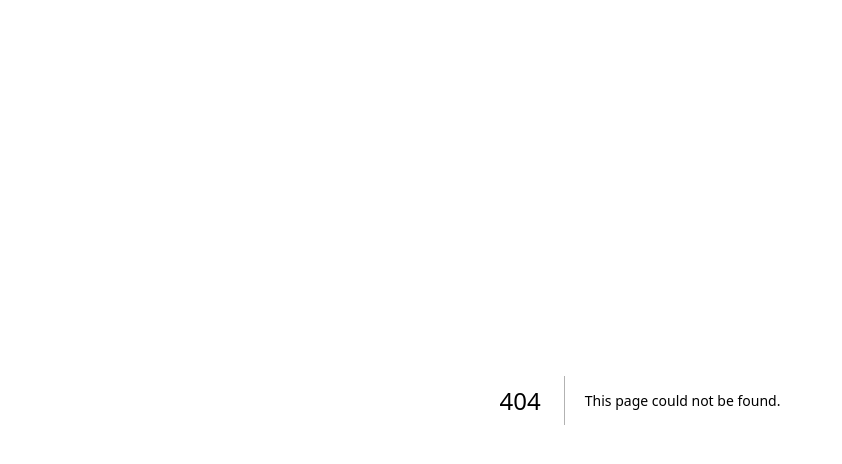
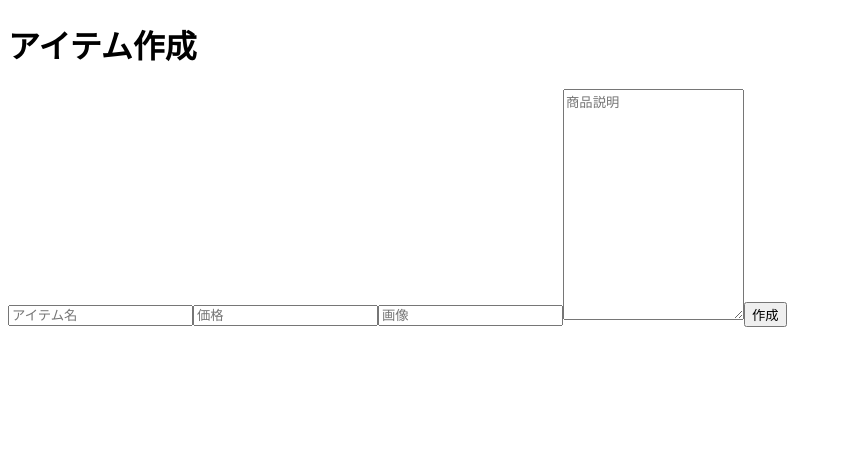
Before and after one commit to 5hvn5vk3/next-market, a Next.js app: page /item/create in a window 1280 px wide. Before the commit this address had no page. Shown: the top 464 px of the page, without its empty margins (0-842 px from the left). Built offline with nearby package versions, Linux system fonts and the light colour scheme.

Commit message:
feat: アイテム追加ページ

```diff
--- /dev/null
+++ b/src/app/item/create/page.js
@@ -0,0 +1,86 @@
+"use client";
+import { useState } from "react";
+import { useRouter } from "next/navigation";
+
+const CreateItem = () => {
+    const [title, setTitle] = useState("");
+    const [price, setPrice] = useState("");
+    const [image, setImage] = useState("");
+    const [description, setDescription] = useState("");
+
+    const router = useRouter();
+
+    const handleSubmit = async (e) => {
+        e.preventDefault();
+        try {
+            const response = await fetch(
+                "http://localhost:3000/api/item/create",
+                {
+                    method: "POST",
+                    headers: {
+                        Accept: "application/json",
+                        "Content-Type": "application/json",
+                        Authorization: `Bearer ${localStorage.getItem(
+                            "token"
+                        )}`,
+                    },
+                    body: JSON.stringify({
+                        title: title,
+                        price: price,
+                        image: image,
+                        description: description,
+                        email: "ダミーデータ",
+                    }),
+                }
+            );
+            const jsonData = await response.json();
+            alert(jsonData.message);
+            router.push("/");
+        } catch (err) {
+            alert("アイテム作成失敗");
+        }
+    };
+
+    return (
+        <div>
+            <h1 className="page-title">アイテム作成</h1>
+            <form onSubmit={handleSubmit}>
+                <input
+                    value={title}
+                    onChange={(e) => setTitle(e.target.value)}
+                    type="text"
+                    name="title"
+                    placeholder="アイテム名"
+                    required
+                />
+                <input
+                    value={price}
+                    onChange={(e) => setPrice(e.target.value)}
+                    type="text"
+                    name="price"
+                    placeholder="価格"
+                    required
+                />
+                <input
+                    value={image}
+                    onChange={(e) => setImage(e.target.value)}
+                    type="text"
+                    name="image"
+                    placeholder="画像"
+                    required
+                />
+                <textarea
+                    value={description}
+                    onChange={(e) => setDescription(e.target.value)}
+                    name="description"
+                    rows={15}
+                    placeholder="商品説明"
+                    required
+                ></textarea>
+                <button>作成</button>
+            </form>
+        </div>
+    );
+};
+
+export default CreateItem;
--- a/src/middleware.js
+++ b/src/middleware.js
@@ -1,17 +1,18 @@
+import { NextResponse } from "next/server";
 import { jwtVerify } from "jose";
-import { NextResponse } from "next/server";
 
 export async function middleware(request) {
     const token = await request.headers.get("Authorization")?.split(" ")[1];
+
     if (!token) {
         return NextResponse.json({ message: "トークンがありません" });
     }
+
     try {
         const secretKey = new TextEncoder().encode(
             "next-market-route-handlers"
         );
         const decodedJwt = await jwtVerify(token, secretKey);
-        console.log("decodedJwt:", decodedJwt);
         return NextResponse.next();
     } catch {
         return NextResponse.json({
```
